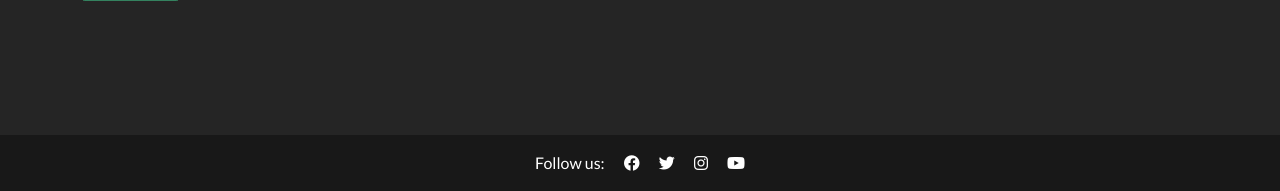
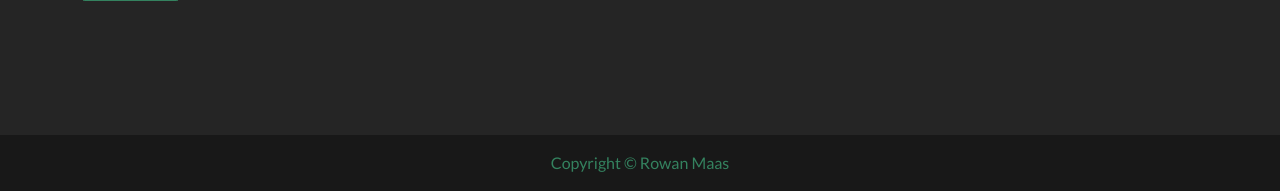
Before and after one commit to rowanam/time-traveling, a Django app: page /add-trip/ in a window 1280 px wide. Shown: the part 609-800 px from the top of the page. Run offline with Django 3.2, Linux system fonts and the light colour scheme; the visitor is signed in with stand-in values (Sample User, id 1); some libraries are stand-ins or nearby versions.

Commit message:
Change footer content

```diff
--- a/static/css/style.css
+++ b/static/css/style.css
@@ -90,6 +90,10 @@ footer {
 
 .footer-spacing {
     height: 56px;
+}
+
+.copyright-text {
+    color: #34825f;
 }
 
 /* BASE PAGES AND LAYOUTS */
--- a/templates/base.html
+++ b/templates/base.html
@@ -96,11 +96,7 @@
 
     <!-- Footer -->
     <footer class="footer mt-auto py-3">
-        <p class="m-0 text-center text-white">Follow us:
-            <i class="fa-brands fa-facebook ms-3"></i>
-            <i class="fa-brands fa-twitter ms-3"></i>
-            <i class="fa-brands fa-instagram ms-3"></i>
-            <i class="fa-brands fa-youtube ms-3"></i></p>
+        <p class="m-0 text-center copyright-text">Copyright &copy; Rowan Maas</p>
     </footer>
 
     <!-- jQuery -->
```
